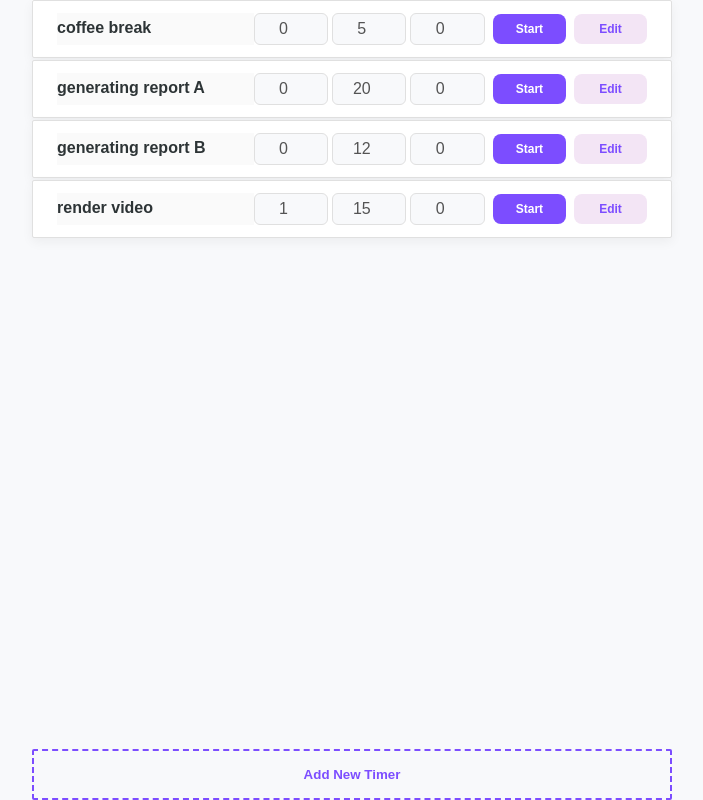
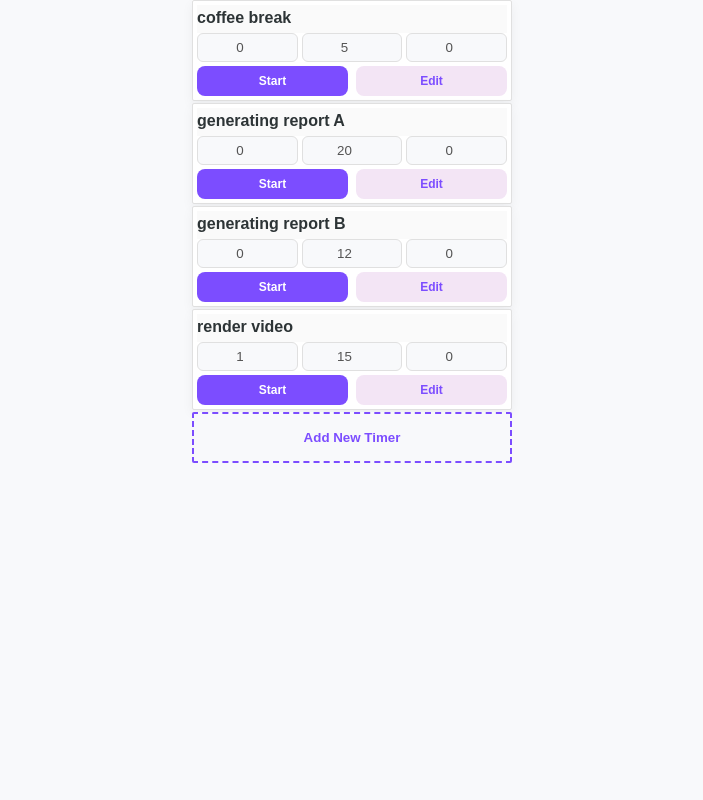
Before and after one commit to pikomonde/pkmo-timer, a React (Vite) app in the folder app/pkmo-timer/: page / in a window 1280 px wide. Shown: the whole page, without its empty margins (288-991 px from the left). Built offline with nearby package versions, Linux system fonts and the light colour scheme.

Commit message:
style: update style with box simulation

```diff
--- a/app/pkmo-timer/src/App.css
+++ /dev/null
@@ -1,31 +0,0 @@
-:root {
-  /* Brand Colors */
-  --piko-primary: #7C4DFF;
-  --piko-primary-soft: #F3E5F5;
-  --piko-success: #2ECC71;
-  --piko-danger: #FF7675;
-  --piko-warning: #FFEAA7;
-
-  /* Grayscale / Neutrals */
-  --piko-bg: #F8F9FB;
-  --piko-card: #FFFFFF;
-  --piko-text: #2D3436;
-  --piko-muted: #B2BEC3;
-  --piko-border: #E0E0E0;
-
-  /* Elevation */
-  --piko-shadow: 0 4px 12px rgba(0, 0, 0, 0.05);
-  --piko-radius: 2px;
-
-  /* Sizes*/
-  --piko-timers-container-xs: 320px;
-}
-
-body {
-  background-color: var(--piko-bg);
-  font-family: 'Inter', -apple-system, sans-serif;
-  color: var(--piko-text);
-  margin: 0;
-  display: flex;
-  justify-content: center;
-}
--- a/app/pkmo-timer/src/App.jsx
+++ b/app/pkmo-timer/src/App.jsx
@@ -1,6 +1,6 @@
-import React from 'react';
-import './App.css';
+import styles from './App.module.css';
 import { Timers } from './timer/Timers';
+import { WindowWrapper } from './WindowWrapper';
 import { createEditingTimer } from './timer/utils/TimerUtils';
 import { useTimerEngine } from './timer/hook/TimerEngine';
 
@@ -47,14 +47,28 @@ function App() {
   };
 
   const {timers, setTimers} = useTimerEngine(exampleListOfTimers, MS_IN_60_FPS);
+  const useWrapper = import.meta.env.VITE_USE_WINDOW_WRAPPER === 'true';
+
+  if (useWrapper) {
+    return (
+      <WindowWrapper>
+        <div className={styles.content}>
+          <Timers
+            timers={timers}
+            setTimers={setTimers}
+          />
+        </div>
+      </WindowWrapper>
+    );
+  }
 
   return (
-    <>
+    <div className={styles.content}>
       <Timers
         timers={timers}
         setTimers={setTimers}
       />
-    </>
+    </div>
   );
 }
 
--- /dev/null
+++ b/app/pkmo-timer/src/App.module.css
@@ -0,0 +1,9 @@
+.content {
+  container-type: inline-size;
+  container-name: timer-container;
+  width: 100%;
+  height: 100%;
+  display: flex;
+  justify-content: center;
+  overflow-y: auto;
+}
--- /dev/null
+++ b/app/pkmo-timer/src/WindowWrapper.jsx
@@ -0,0 +1,21 @@
+import styles from './WindowWrapper.module.css';
+
+export const WindowWrapper = ({ children }) => {
+  return (
+    <div className={styles.osWindowContainer}>
+      <div className={styles.osWindow}>
+        <div className={styles.titleBar}>
+          <div className={styles.controls}>
+            <span className={styles.close}></span>
+            <span className={styles.minimize}></span>
+            <span className={styles.maximize}></span>
+          </div>
+          <div className={styles.title}>PikoMo Multi-Timer CountDown</div>
+        </div>
+        <div className={styles.contentWrapper}>
+          {children}
+        </div>
+      </div>
+    </div>
+  );
+};
--- /dev/null
+++ b/app/pkmo-timer/src/WindowWrapper.module.css
@@ -0,0 +1,41 @@
+.osWindowContainer {
+  display: flex;
+  justify-content: center;
+}
+
+.osWindow {
+  width: 400px;
+  height: 500px;
+  border: 1px solid #ccc;
+  border-radius: 8px;
+  display: flex;
+  flex-direction: column;
+  overflow: hidden;
+  background: white;
+  box-shadow: 0 10px 30px rgba(0,0,0,0.2);
+
+  resize: both;
+  min-width: 240px;
+  min-height: 400px;
+}
+
+.titleBar {
+  background: #f0f0f0;
+  padding: 8px;
+  display: flex;
+  align-items: center;
+  border-bottom: 1px solid #ddd;
+  cursor: grab;
+}
+
+.controls { display: flex; gap: 6px; }
+.controls span {
+  width: 12px; height: 12px; border-radius: 50%;
+}
+.close { background: #ff5f56; }
+.minimize { background: #ffbd2e; }
+.maximize { background: #27c93f; }
+
+.title {
+  flex: 1; text-align: center; font-size: 12px; color: #666;
+}
--- a/app/pkmo-timer/src/index.css
+++ b/app/pkmo-timer/src/index.css
@@ -0,0 +1,35 @@
+:root {
+  /* Brand Colors */
+  --piko-primary: #7C4DFF;
+  --piko-primary-soft: #F3E5F5;
+  --piko-success: #2ECC71;
+  --piko-danger: #FF7675;
+  --piko-warning: #FFEAA7;
+
+  /* Grayscale / Neutrals */
+  --piko-bg: #F8F9FB;
+  --piko-card: #FFFFFF;
+  --piko-text: #2D3436;
+  --piko-muted: #B2BEC3;
+  --piko-border: #E0E0E0;
+
+  /* Elevation */
+  --piko-shadow: 0 4px 12px rgba(0, 0, 0, 0.05);
+  --piko-radius: 2px;
+
+  /* Sizes*/
+  --piko-timers-container-xs: 320px;
+}
+
+#root {
+  width: 100%;
+}
+
+body {
+  background-color: var(--piko-bg);
+  font-family: 'Inter', -apple-system, sans-serif;
+  color: var(--piko-text);
+  margin: 0;
+  display: flex;
+  justify-content: center;
+}
--- a/app/pkmo-timer/src/timer/Timer.module.css
+++ b/app/pkmo-timer/src/timer/Timer.module.css
@@ -97,7 +97,7 @@
 .timer-button-stop  { background: var(--piko-danger); color: white; }
 .timer-button-notify{ background: var(--piko-danger); color: white; }
 
-@media (min-width: 400px) {
+@container timer-container (min-width: 400px) {
   .timer-card-controls {
     flex-direction: row;
     gap: 8px;
@@ -118,7 +118,7 @@
   }
 }
 
-@media (min-width: 640px) {
+@container timer-container (min-width: 640px) {
   .timer-card {
     flex-direction: row;
     align-items: left;
--- a/app/pkmo-timer/src/timer/Timers.module.css
+++ b/app/pkmo-timer/src/timer/Timers.module.css
@@ -1,5 +1,7 @@
 .timers-container {
   max-width: var(--piko-timers-container-xs);
+  max-height: 100dvh;
+  position: relative;
   width: 100%;
   padding: 0px;
   padding-bottom: calc(32px + 1em);
@@ -10,7 +12,7 @@
 }
 
 .timer-button-add {
-  position: fixed;
+  position: sticky;
   bottom: 0px;
   max-width: var(--piko-timers-container-xs);
   width: 100%;
@@ -25,7 +27,7 @@
   cursor: pointer;
 }
 
-@media (min-width: 400px) {
+@container timer-container (min-width: 400px) {
   .timers-container {
     max-width: none;
   }
@@ -35,7 +37,7 @@
   }
 }
 
-@media (min-width: 640px) {
+@container timer-container (min-width: 640px) {
   .timers-container {
     width: 640px;
   }
```
Also changed, not shown: app/pkmo-timer/src/timer/Timers.jsx (line endings or trailing spaces).
